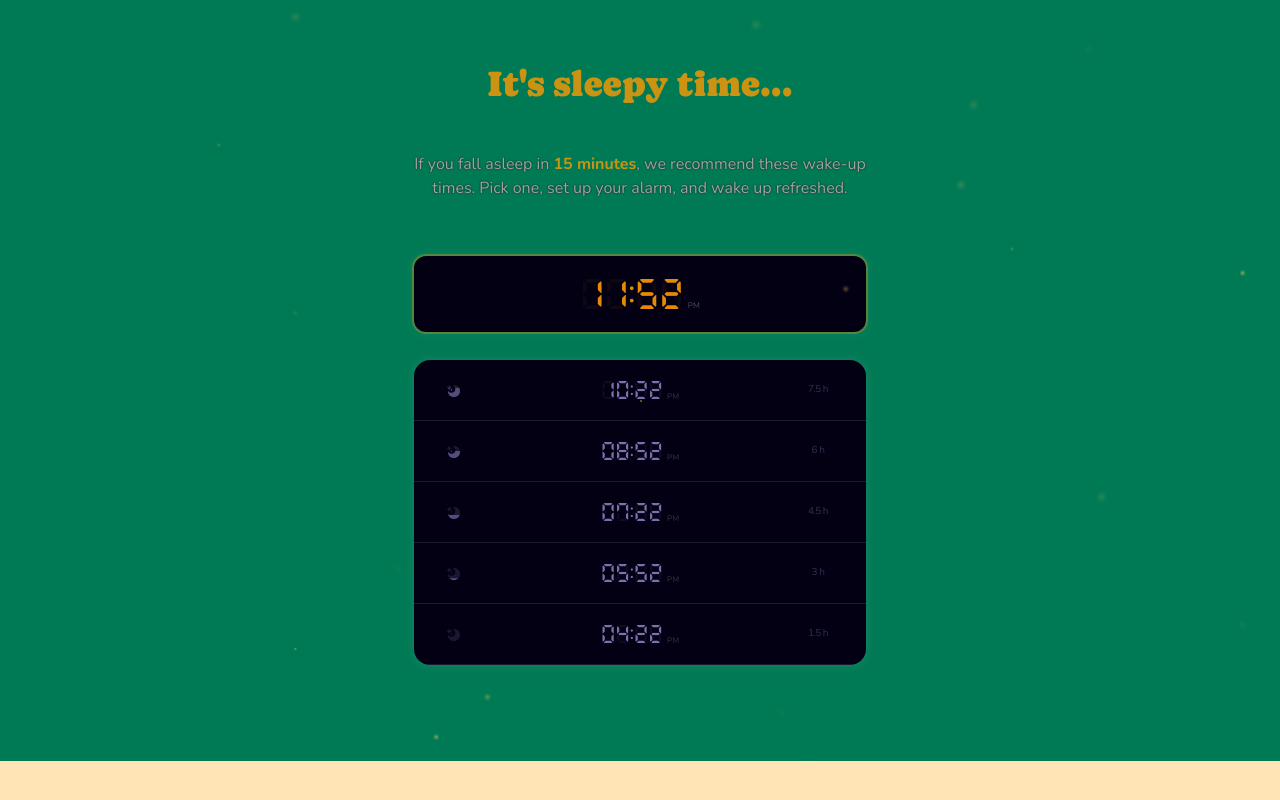
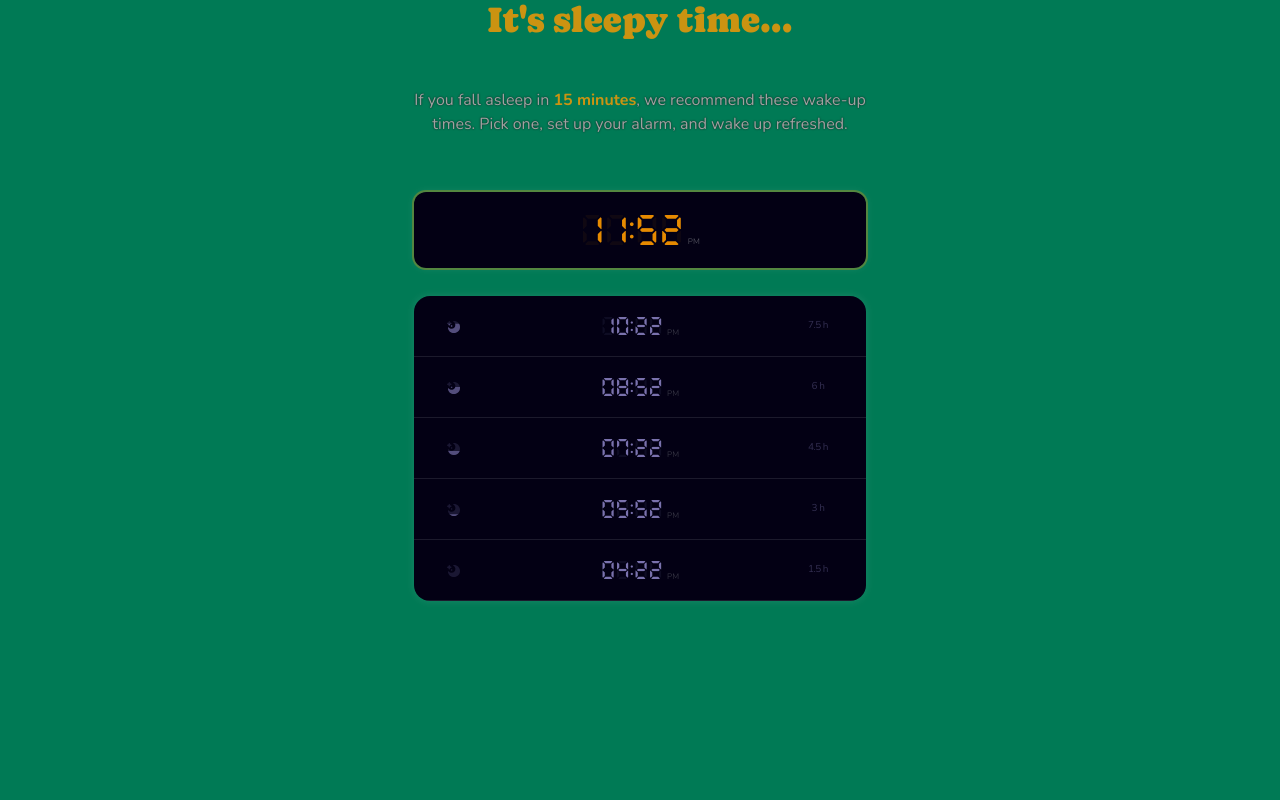
Before and after one commit to aronsantha/wakey, a React (Vite) app: page / in a window 1280 px wide. Built offline with nearby package versions, Linux system fonts and the light colour scheme.

Commit message:
rewrite scroll WIP

```diff
--- a/src/components/App.jsx
+++ b/src/components/App.jsx
@@ -219,7 +219,7 @@ function App() {
         handleClose={() => setShownModal("")}
         children={shownModal && modalMap[shownModal].content}
       />
-      <div className="flex flex-col items-center overflow-y-auto bg-emerald-700 md:justify-center">
+      <div className="fixed top-0 left-0 flex h-[100dvh] w-full flex-col items-center overflow-hidden bg-emerald-700 md:justify-center">
         {/* <footer
           role="tablist"
           className="p-safe fixed right-0 bottom-0 left-0 z-50 h-14 w-full border-t-[1px] border-neutral-100/20 bg-neutral-950/50 px-3 backdrop-blur-xl"
@@ -241,7 +241,7 @@ function App() {
             })}
           </div>
         </footer> */}
-        <main className="mt-16 mb-24 flex max-w-[500px] flex-col px-6 text-center">
+        <main className="flex h-full w-full max-w-[500px] flex-col overflow-auto px-6 text-center">
           <div className="mb-14 flex flex-col gap-4">
             <h1 className="font-caprasimo mb-8 text-4xl text-amber-500/80">
               It's sleepy time...
```
